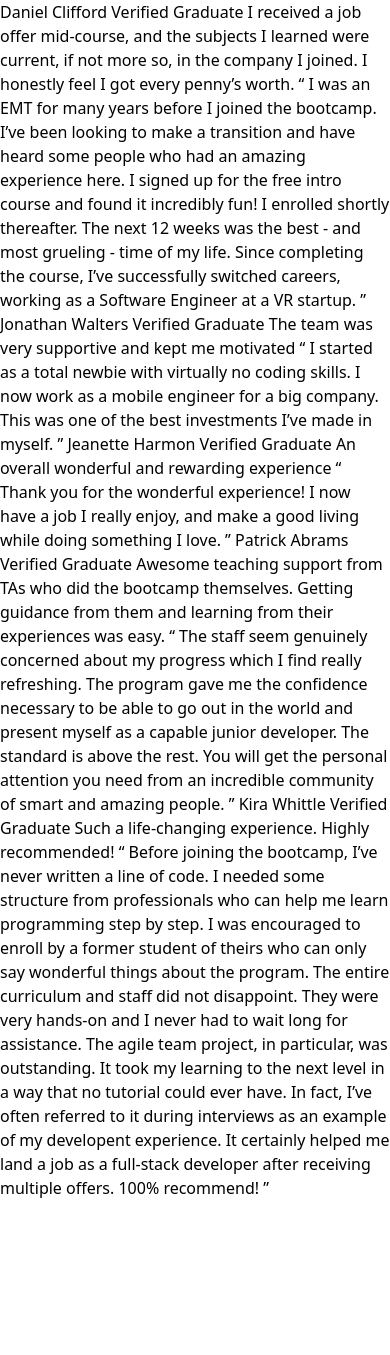
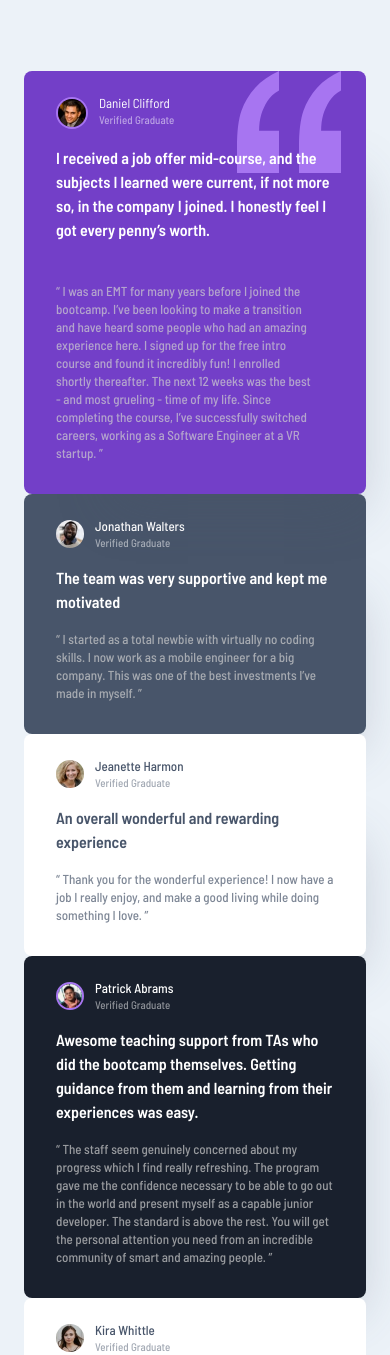
Before and after one commit to Kaczupinko/testimonials-grid-section, a plain HTML site: page index.html in a window 390 px wide. Shown: the top 1355 px of the page. Before the commit the page ends 1200 px from the top, so only its background shows below. Drawn offline with nearby package versions, Linux system fonts and the light colour scheme.

Commit message:
Add layout and frid to mobile and desktop

```diff
--- a/index.html
+++ b/index.html
@@ -10,7 +10,7 @@
 
   <link rel="preconnect" href="https://fonts.googleapis.com" />
     <link rel="preconnect" href="https://fonts.gstatic.com" crossorigin />
-    <link href="https://fonts.googleapis.com/css2?family=Poppins:wght@100..900&display=swap" rel="stylesheet" />
+    <link href="https://fonts.googleapis.com/css2?family=Barlow+Semi+Condensed:wght@100..900&display=swap" rel="stylesheet" />
 
     <!-- Tailwind CSS -->
     <script src="https://cdn.tailwindcss.com"></script>
@@ -33,57 +33,118 @@
                 'custom-gray': '40px 60px 50px -47px rgba(72, 85, 106, 0.25)',
             },
             fontFamily: {
-            poppins: ['Poppins', 'sans-serif'],
+                barlow: ['Barlow Semi Condensed', 'sans-serif'],
             },
         },
         };
     </script>
 </head>
-<body>
+<body class="bg-[#ECF2F8]">
+    <main class="max-w-7xl mx-auto  min-h-screen grid grid-column-1 xl:grid-cols-4 xl:grid-rows-2 xl:grid-flow-col xl:gap-[30px] [24px] py-[71px] px-[24px]">
+        <section class="shadow-custom-gray rounded-lg bg-[#733FC8] relative xl:col-span-2 xl:order-1">
+            <header class="flex pl-[32px] pt-[26px] pb-[17px]">
+                <img class="w-[32px] h-[32px] rounded-full border-[2px] border-[#A775F1]" src="./images/image-daniel.jpg" alt="">
+                <div class="flex flex-col gap-[4px]">
+                    <h3 class="text-[#fff] text-[13px] font-normal font-barlow leading-[13px] pl-[11px]">
                         Daniel Clifford
+                    </h3>
+                    <p class="text-[#fff] text-[11px] font-medium font-barlow leading-[11px] pl-[11px] opacity-50">
                         Verified Graduate
-
+                    </p>
+                </div>
+            </header>
+            <h2 class="text-[#fff] text-[16px] font-semibold font-barlow leading-normal tracking-normal px-[32px] relative z-10">
                 I received a job offer mid-course, and the subjects I learned were current, if not more so,
                 in the company I joined. I honestly feel I got every penny’s worth.
-
+            </h2>
+            <p class="text-[#CFCFCF] text-[13px] font-medium font-barlow leading-[18px] opacity-70 pl-[32px] pr-[48px] pb-[32px] pt-[40px] xl:pr-[32px]">
                 “ I was an EMT for many years before I joined the bootcamp. I’ve been looking to make a
                 transition and have heard some people who had an amazing experience here. I signed up
                 for the free intro course and found it incredibly fun! I enrolled shortly thereafter.
                 The next 12 weeks was the best - and most grueling - time of my life. Since completing
                 the course, I’ve successfully switched careers, working as a Software Engineer at a VR startup. ”
-
+            </p>
+            <img class="w-[104px] h-[102px] absolute top-0 right-[25px] xl:right-[80px] object-cover z-0" src="./images/bg-pattern-quotation.svg" alt="">
+        </section>
+        <section class="shadow-custom-gray rounded-lg bg-[#48556A] xl:order-4">
+            <header class="flex pl-[32px] pt-[26px] pb-[18px]">
+                <img class="w-[28px] h-[28px] rounded-full" src="./images/image-jonathan.jpg" alt="">
+                <div class="flex flex-col gap-[4px]">
+                    <h3 class="text-[#fff] text-[13px] font-medium font-barlow leading-[13px] pl-[11px]">
                         Jonathan Walters
+                    </h3>
+                    <p class="text-[#fff] text-[11px] font-medium font-barlow leading-[11px] pl-[11px] opacity-50">
                         Verified Graduate
-
+                    </p>
+                </div>
+            </header>
+            <h2 class="text-[#fff] text-[16px] font-semibold font-barlow leading-normal px-[32px]">
                 The team was very supportive and kept me motivated
-
+            </h2>
+            <p class="text-[#CFCFCF] text-[13px] font-medium font-barlow leading-[18px] opacity-70 px-[32px] pb-[32px] pt-[16px]">
                 “ I started as a total newbie with virtually no coding skills. I now work as a mobile engineer
                 for a big company. This was one of the best investments I’ve made in myself. ”
-
+            </p>
+        </section>
+        <section class="shadow-custom-gray rounded-lg bg-[#FFF] xl:order-2">
+            <header class="flex pl-[32px] pt-[26px] pb-[18px]">
+                <img class="w-[28px] h-[28px] rounded-full" src="./images/image-jeanette.jpg" alt="">
+                <div class="flex flex-col gap-[4px]">
+                    <h3 class="text-[#48556A] text-[13px] font-medium font-barlow leading-[13px] pl-[11px]">
                         Jeanette Harmon
+                    </h3>
+                    <p class="text-[#48556A] text-[11px] font-medium font-barlow leading-[11px] pl-[11px] opacity-50">
                         Verified Graduate
-
+                    </p>
+                </div>
+            </header>
+            <h2 class="text-[#48556A] text-[16px] font-semibold font-barlow leading-normal px-[32px]">
                 An overall wonderful and rewarding experience
-
+            </h2>
+            <p class="text-[#48556A] text-[13px] font-medium font-barlow leading-[18px] opacity-70 px-[32px] pb-[32px] pt-[16px]">
                 “ Thank you for the wonderful experience! I now have a job I really enjoy, and make a good living
                 while doing something I love. ”
-
+            </p>
+        </section>
+        <section class="shadow-custom-gray rounded-lg bg-[#19202D] xl:col-span-2 xl:order-2">
+            <header class="flex pl-[32px] pt-[26px] pb-[18px]">
+                <img class="w-[28px] h-[28px] rounded-full border-[2px] border-[#A775F1]" src="./images/image-patrick.jpg" alt="">
+                <div class="flex flex-col gap-[4px]">
+                    <h3 class="text-[#fff] text-[13px] font-medium font-barlow leading-[13px] pl-[11px]">
                         Patrick Abrams
+                    </h3>
+                    <p class="text-[#fff] text-[11px] font-medium font-barlow leading-[11px] pl-[11px] opacity-50">
                         Verified Graduate
-
+                    </p>
+                </div>
+            </header>
+            <h2 class="text-[#fff] text-[16px] font-semibold font-barlow leading-normal px-[32px]">
                 Awesome teaching support from TAs who did the bootcamp themselves. Getting guidance from them and
                 learning from their experiences was easy.
-
+            </h2>
+            <p class="text-[#CFCFCF] text-[13px] font-medium font-barlow leading-[18px] opacity-70 px-[32px] pb-[32px] pt-[16px]">
                 “ The staff seem genuinely concerned about my progress which I find really refreshing. The program
                 gave me the confidence necessary to be able to go out in the world and present myself as a capable
                 junior developer. The standard is above the rest. You will get the personal attention you need from
                 an incredible community of smart and amazing people. ”
-
+            </p>
+        </section>
+        <section class="shadow-custom-gray rounded-lg bg-[#FFF] xl:row-span-2 xl:order-5">
+            <header class="flex pl-[32px] pt-[26px] pb-[18px]">
+                <img class="w-[28px] h-[28px] rounded-full" src="./images/image-kira.jpg" alt="">
+                <div class="flex flex-col gap-[4px]">
+                    <h3 class="text-[#48556A] text-[13px] font-medium font-barlow leading-[13px] pl-[11px]">
                         Kira Whittle
+                    </h3>
+                    <p class="text-[#48556A] text-[11px] font-medium font-barlow leading-[11px] pl-[11px] opacity-50">
                         Verified Graduate
-
+                    </p>
+                </div>
+            </header>
+            <h2 class="text-[#48556A] text-[16px] font-semibold font-barlow leading-normal px-[32px]">
                 Such a life-changing experience. Highly recommended!
-
+            </h2>
+            <p class=" text-[#48556A] text-[13px] font-medium font-barlow leading-[18px] tracking-normal opacity-70 px-[32px] pb-[32px] pt-[16px]">
                 “ Before joining the bootcamp, I’ve never written a line of code. I needed some structure from
                 professionals who can help me learn programming step by step. I was encouraged to enroll by a former
                 student of theirs who can only say wonderful things about the program. The entire curriculum and staff
@@ -92,7 +153,8 @@
                 could ever have. In fact, I’ve often referred to it during interviews as an example of my developent
                 experience. It certainly helped me land a job as a full-stack developer after receiving multiple offers.
                 100% recommend! ”
-
-
+            </p>
+        </section>
+    </main>
 </body>
 </html>
```
Lines whose indentation alone changed are shown as unchanged.
